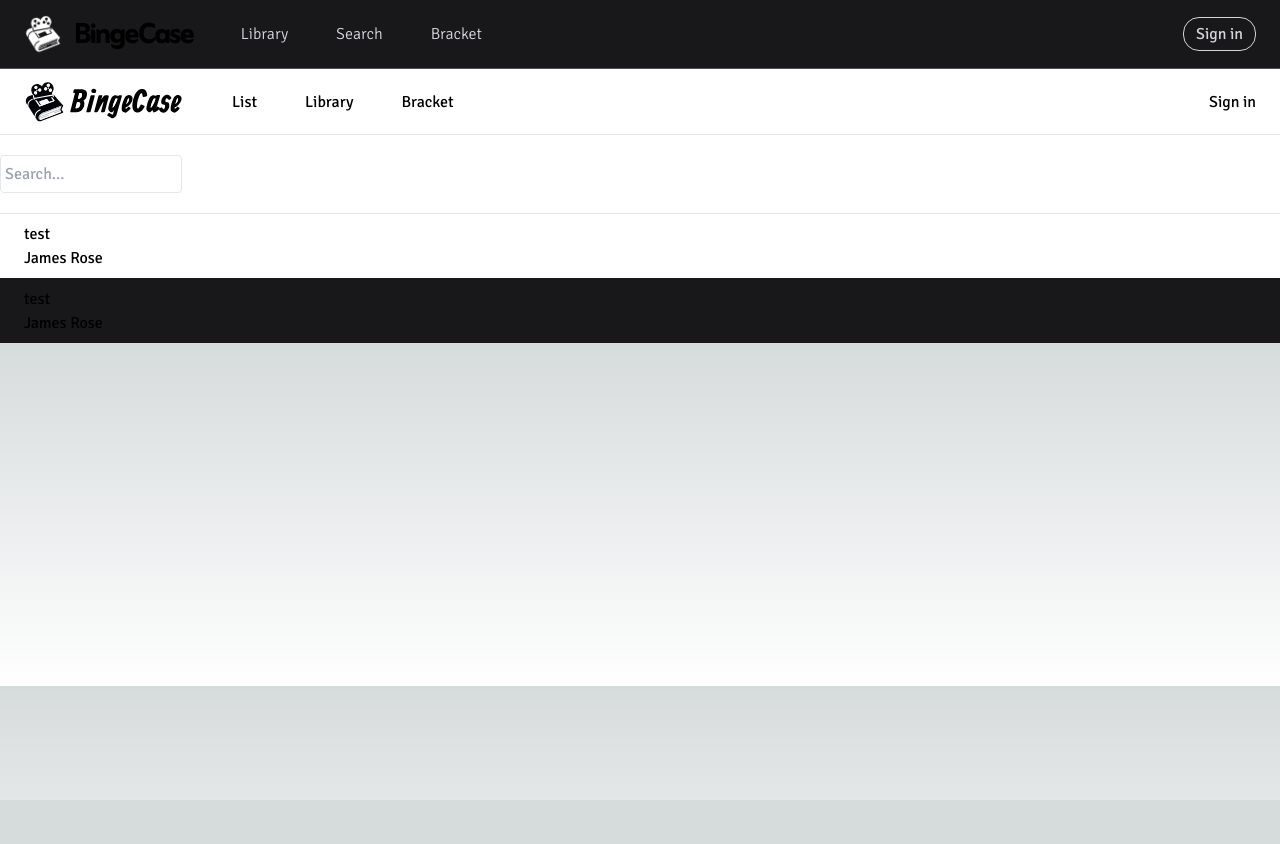
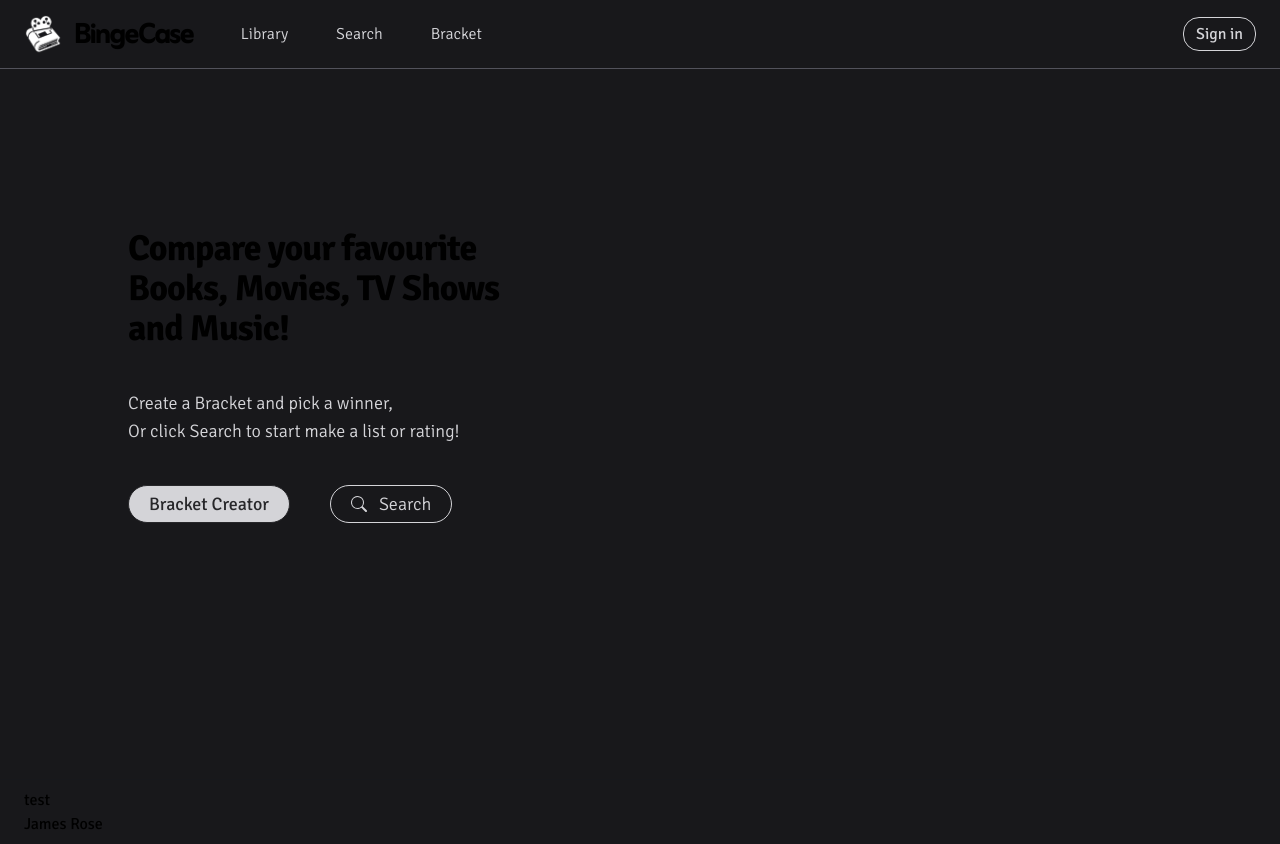
Before and after one commit to jammy-jar/bingecase, a Next.js app: page / in a window 1280 px wide. Before the commit the page ends 800 px from the top, so only its background shows below. Built offline with nearby package versions, Linux system fonts and the light colour scheme.

Commit message:
Style index page

```diff
--- a/src/app/page.tsx
+++ b/src/app/page.tsx
@@ -5,61 +5,24 @@ import Link from 'next/link';
 
 export default function Home() {
   return (
-    <div className="bg-white">
-      <header>
-        <nav className="sticky flex items-center justify-between flex-wrap py-3 px-6 border-b border-slate-900/10">
-          <div className="flex items-center flex-shrink-0 mr-12">
-            <Link href="/">
-              <Image
-                src="/bingecase-banner.svg"
-                width={160}
-                height={48}
-                alt="BingeCase Logo"
-              />
-            </Link>
-          </div>
-          <div className="block sm:hidden">
-            <button className="flex items-center px-3 py-2 border rounded border-slate-900/20 hover:text-slate-900 hover:border-white">
-              <svg className="fill-current h-3 w-3" viewBox="0 0 20 20" xmlns="http://www.w3.org/2000/svg"><title>Menu</title><path d="M0 3h20v2H0V3zm0 6h20v2H0V9zm0 6h20v2H0v-2z"/></svg>
+    <div>
+      <section className="container mx-32 mt-40 mb-64 flex w-1/3 items-center">
+        <div>
+          <h2 className="font-bold text-4xl tracking-tight">Compare your favourite Books, Movies, TV Shows and Music!</h2>
+          <p className="mt-10 font-light text-zinc-300 text-lg">Create a Bracket and pick a winner,<br />
+          Or click Search to start make a list or rating!</p>
+          <div className="flex mt-10">
+            <button className="text-lg block border px-5 py-1 rounded-3xl bg-zinc-300 text-zinc-800 border-zinc-800">Bracket Creator</button>
+            <button className="ml-10 text-lg block border px-5 py-1 rounded-3xl text-zinc-300 border-zinc-300">
+              <div className="flex items-center">
+                <svg xmlns="http://www.w3.org/2000/svg" width="16" height="16" fill="currentColor" className="bi bi-search" viewBox="0 0 16 16">
+                  <path d="M11.742 10.344a6.5 6.5 0 1 0-1.397 1.398h-.001q.044.06.098.115l3.85 3.85a1 1 0 0 0 1.415-1.414l-3.85-3.85a1 1 0 0 0-.115-.1zM12 6.5a5.5 5.5 0 1 1-11 0 5.5 5.5 0 0 1 11 0"/>
+                </svg> <p className="ml-3 font-light">Search</p>
+              </div>
             </button>
           </div>
-          <div className="hidden w-full flex-grow sm:flex sm:items-center sm:w-auto">
-            <div className="sm:flex-grow">
-              <Link href="#" className="block mt-4 sm:inline-block sm:mt-0 hover:text-slate-600 mr-12">
-                List
-              </Link>
-              <Link href="#" className="block mt-4 sm:inline-block sm:mt-0 hover:text-slate-600 mr-12">
-                Library
-              </Link>
-              <Link href="./bracket" className="block mt-4 sm:inline-block sm:mt-0 hover:text-slate-600 mr-12">
-                Bracket
-              </Link>
-            </div>
-            <div>
-              <button className="block mt-4 sm:inline-block sm:mt-0">
-                Sign in
-              </button>
-            </div>
-          </div>
-        </nav>
-      </header>
-
-      <main>
-        <section className="flex container mx-auto py-5">
-          <input type="text" placeholder="Search..." className="block sm:inline-block mt-4 sm:mt-0 px-1 py-2 leading-none border rounded text-black"></input>
-
-        </section>
-      </main>
-
-      <footer className="flex justify-between items-center flex-wrap py-2 px-6 border-t border-slate-900/10">
-        <div className="w-full block flex-grow">
-          <div><p className="block">test</p></div>
-          <div>
-            <p className="block">James Rose</p>
-          </div>
         </div>
-      </footer>
-
+      </section>
     </div>
     );
   }
```
